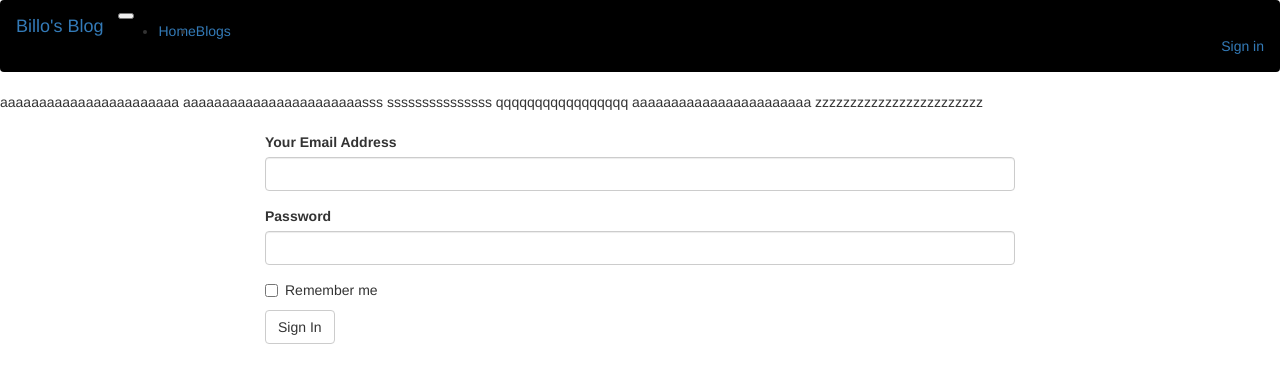
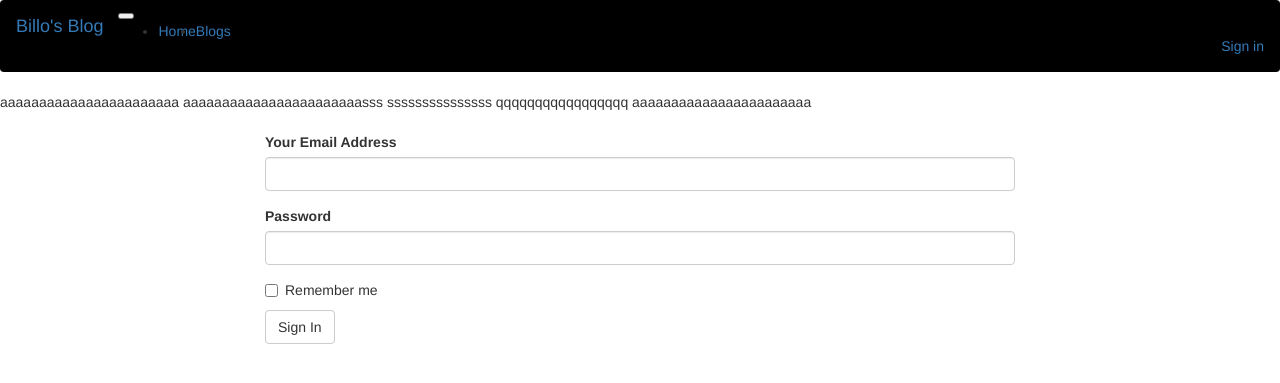
Before and after one commit to billodiallo/Blog, a Flask app: page /authenticate/login in a window 1280 px wide. Shown: the top 383 px of the page. Run offline with Flask 2, Linux system fonts and the light colour scheme; some libraries are stand-ins or nearby versions.

```diff
--- a/app/templates/navbar.html
+++ b/app/templates/navbar.html
@@ -48,4 +48,3 @@ aaaaaaaaaaaaaaaaaaaaaaasss
 sssssssssssssss
 qqqqqqqqqqqqqqqqq
 aaaaaaaaaaaaaaaaaaaaaaa
-zzzzzzzzzzzzzzzzzzzzzzzz
```
